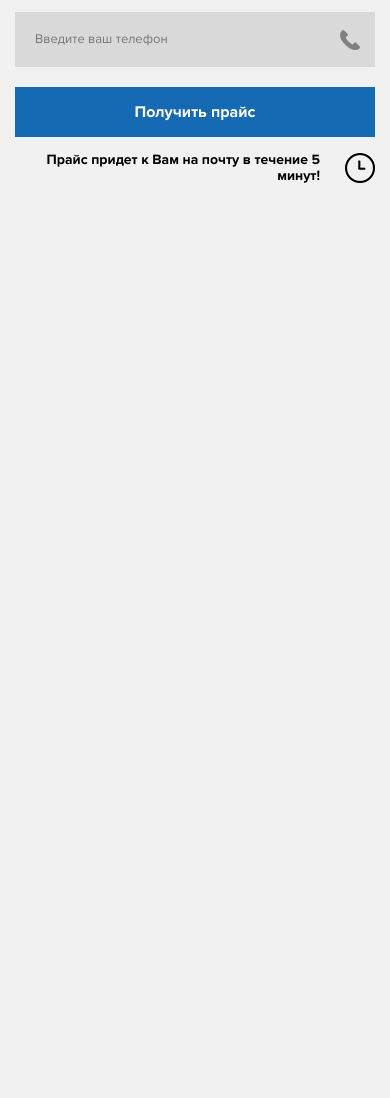
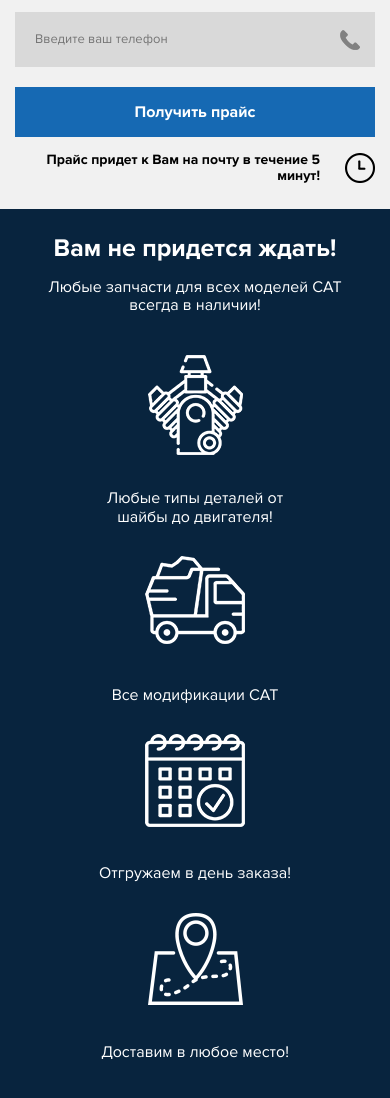
Before and after one commit to Max98002/details, a plain HTML site: page src/index.html in a window 390 px wide. Shown: the part 664-1762 px from the top of the page. Before the commit the page ends 873 px from the top, so only its background shows below. Drawn offline with Linux system fonts and the light colour scheme.

Commit message:
add new section delivery

```diff
--- a/src/index.html
+++ b/src/index.html
@@ -96,6 +96,40 @@
       <!-- /.form form-price -->
     </section>
     <!-- /.section price -->
+    <section class="section delivery">
+      <h2 class="section-title section__title">Вам не придется ждать!</h2>
+      <!-- /.section-title section__title -->
+      <p class="section-subtitle section__subtitle">Любые запчасти для всех моделей CAT <br> всегда в наличии!</p>
+      <!-- /.section-subtitle section__subtitle -->
+      <div class="delivery-wrap">
+        <div class="delivery-card">
+          <div class="delivery-card__image">
+            <img src="./img/delivery/engine.png" alt="">
+          </div>
+          <p class="delivery-card__text">Любые типы деталей от шайбы до двигателя!</p>
+        </div>
+        <div class="delivery-card">
+          <div class="delivery-card__image">
+            <img src="./img/delivery/dump-truck.png" alt="">
+          </div>
+          <p class="delivery-card__text">Все модификации CAT</p>
+        </div>
+        <div class="delivery-card">
+          <div class="delivery-card__image">
+            <img src="./img/delivery/calendar.png" alt="">
+          </div>
+          <p class="delivery-card__text">Отгружаем в день заказа!</p>
+        </div>
+        <div class="delivery-card">
+          <div class="delivery-card__image">
+            <img src="./img/delivery/Forma.png" alt="">
+          </div>
+          <p class="delivery-card__text">Доставим в любое место!</p>
+        </div>
+      </div>
+      <!-- /.delivery-wrap -->
+    </section>
+    <!-- /.section delivery -->
   </main>
 </body>
 
--- a/src/sass/_interface.sass
+++ b/src/sass/_interface.sass
@@ -27,10 +27,34 @@ body
 .section
   padding-top: 60px
   padding-bottom: 60px
+  &-title
+    text-align: center
+    font-size: 30px
+    color: $white-color
+    +bold
+  &__title
+    margin: 0
+    margin-bottom: 20px
+  &-subtitle
+    text-align: center
+    font-size: 18px
+    color: $white-color
+  &__subtitle
+    margin: 0
+    margin-bottom: 60px
+    +reg
 @media (max-width: 991.98px)
   .section
     padding-top: 45px
     padding-bottom: 45px
+    &-title
+      font-size: 25px
+    &-subtitle
+      font-size: 16px
+    &__title
+      margin-bottom: 15px
+    &__subtitle
+      margin-bottom: 40px
 @media (max-width: 575.98px)
   .section
     padding-top: 25px
--- a/src/sass/_var.sass
+++ b/src/sass/_var.sass
@@ -5,3 +5,4 @@ $main-bg: #191919
 $orange-color: #f7b516
 $body-color: #f1f1f1
 $input-color: #f2f2f2
+$section-bg: #08243e
--- /dev/null
+++ b/src/sass/section/_delivery.sass
@@ -0,0 +1,32 @@
+.delivery
+  background-color: $section-bg
+  &-wrap
+    display: flex
+    justify-content: space-between
+    align-items: center
+    flex-wrap: wrap
+  &-card
+    display: flex
+    flex-direction: column
+    align-items: center
+    justify-content: space-between
+    text-align: center
+    min-height: 122px
+    &__image
+      min-height: 100px
+      margin-bottom: 30px
+    &__text
+      margin: 0
+      color: $white-color
+      font-size: 16px
+      max-width: 215px
+@media (max-width: 991.98px)
+  .delivery
+    &-card
+      flex-basis: 50%
+      margin-bottom: 30px
+@media (max-width: 575.98px)
+  .delivery
+    &-card
+      flex-basis: 100%
+      margin-bottom: 30px
--- a/src/sass/style.sass
+++ b/src/sass/style.sass
@@ -7,3 +7,4 @@
 @import 'header'
 @import 'hero'
 @import 'section/price'
+@import 'section/delivery'
```
Also changed, not shown: src/css/style.css, src/img/delivery/Forma.png (added), src/img/delivery/calendar.png (added), src/img/delivery/dump-truck.png (added), src/img/delivery/engine.png (added), 1 other file.
